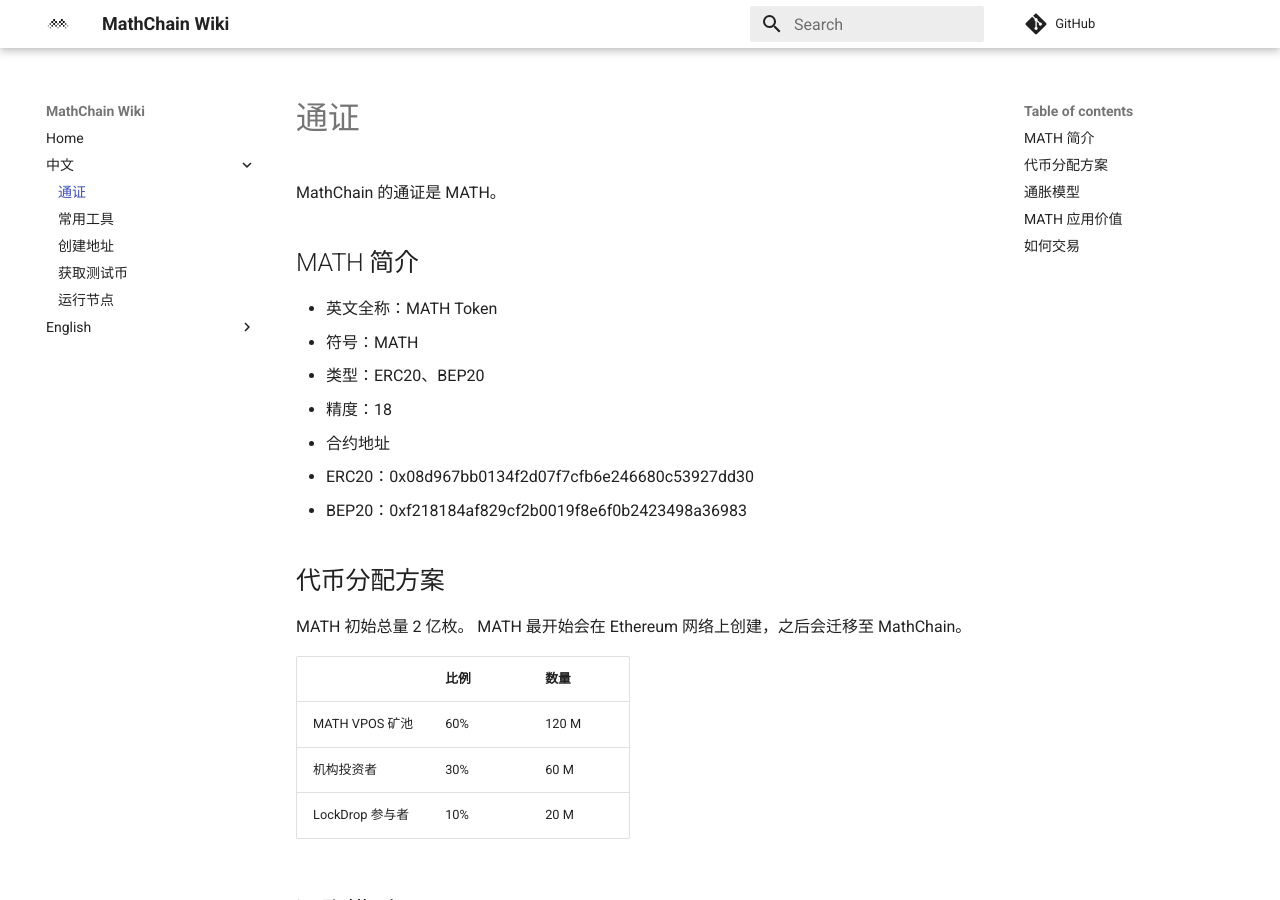
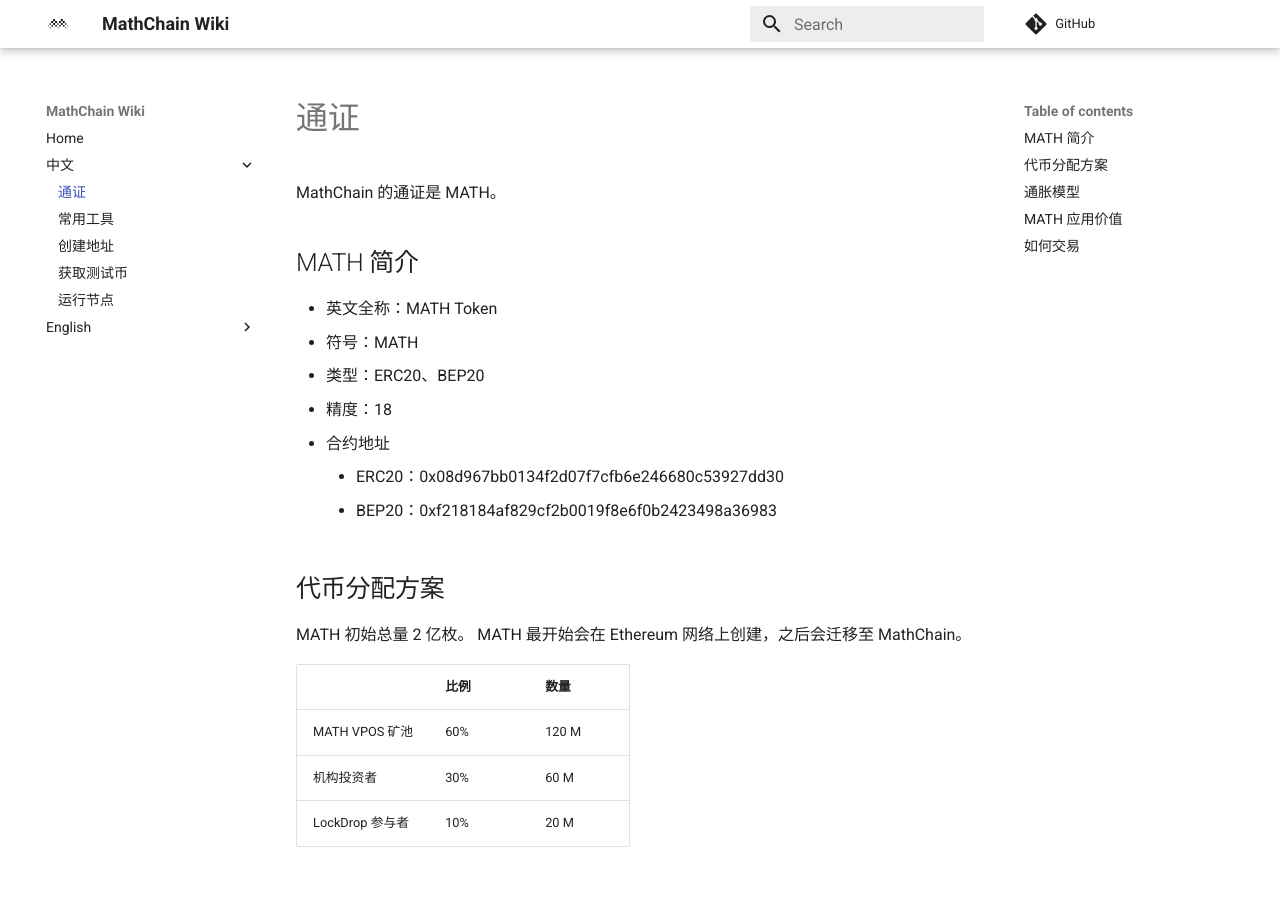
Before and after one commit to mathwallet/docs.mathchain.org, an MkDocs documentation site: the page built from docs/cn/token.md, in a window 1280 px wide and 900 px high. Built offline with MkDocs 1.6.1 and Material for MkDocs 9.7.7, drawn with Linux system fonts in a browser that asks for light colours; comment, search, counter and statistics services are not loaded.

```diff
--- a/docs/cn/token.md
+++ b/docs/cn/token.md
@@ -6,9 +6,9 @@ MathChain 的通证是 MATH。
 - 符号：MATH
 - 类型：ERC20、BEP20
 - 精度：18
-* 合约地址
-  - ERC20：0x08d967bb0134f2d07f7cfb6e246680c53927dd30
-  - BEP20：0xf218184af829cf2b0019f8e6f0b2423498a36983
+-  合约地址
+    - ERC20：0x08d967bb0134f2d07f7cfb6e246680c53927dd30
+    - BEP20：0xf218184af829cf2b0019f8e6f0b2423498a36983
 
 ## 代币分配方案
 
```
